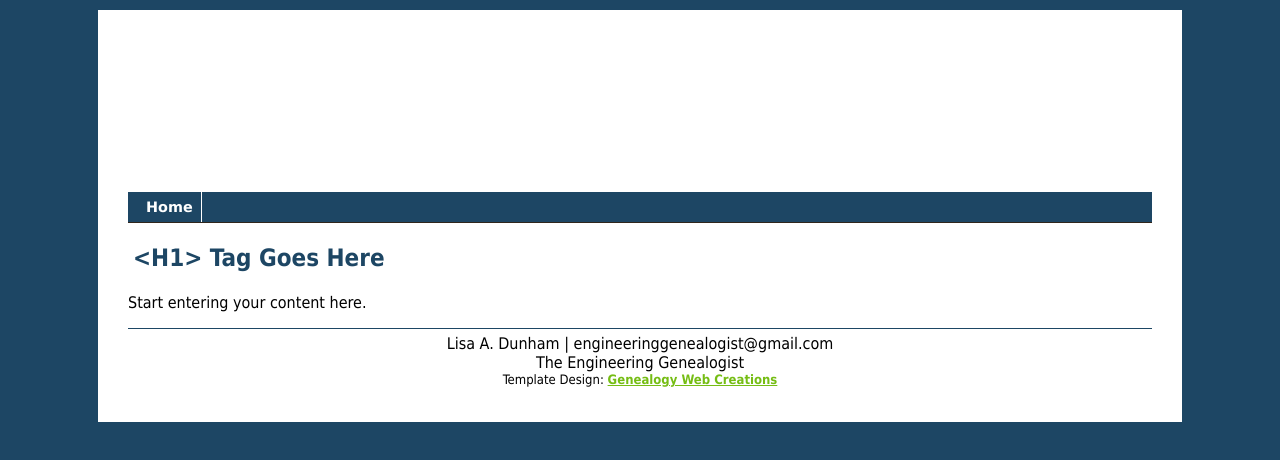
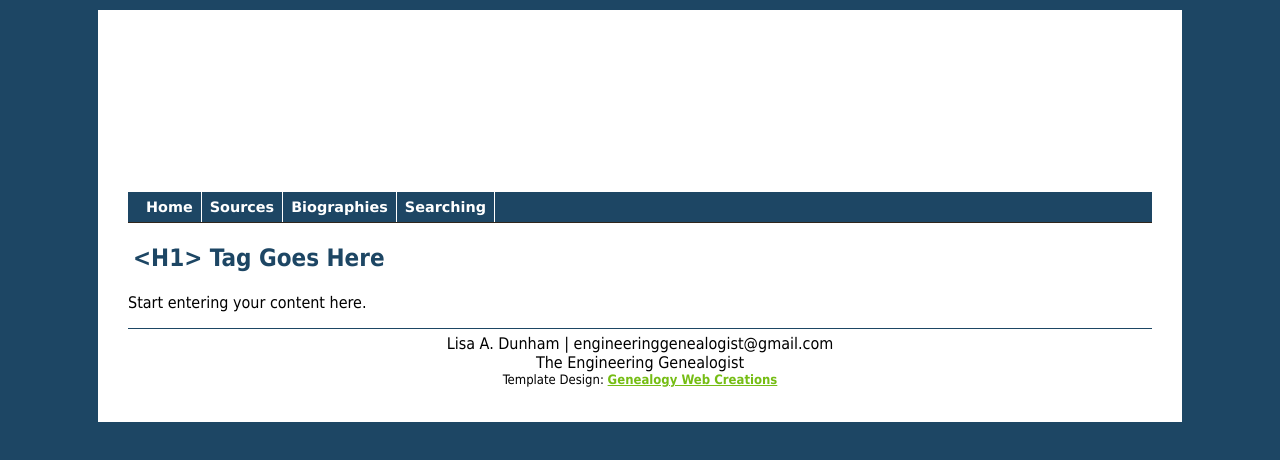
Before and after one commit to rockengineer49/ladunham, a plain HTML site: page gen/Template/index.html in a window 1280 px wide. Drawn offline with Linux system fonts and the light colour scheme; files that its build step writes are made by us from their sources.

Commit message:
Add Tabs

```diff
--- a/gen/Template/index.html
+++ b/gen/Template/index.html
@@ -28,12 +28,12 @@
 	<div class="mattblacktabs">
 		<ul>
 			<li><a href="https://ladunham.com/" title="https://ladunham.com/">Home</a></li>
-			<!--<li><a href="#" title="null link">Contact Me</a></li>
-			<li><a href="#" title="null link">Site Map</a></li>
-			<li><a href="#" title="null link">Link</a></li>
-			<li><a href="#" title="null link">Long Link</a></li>
-			<li><a href="#" title="null link">Link</a></li>
-			<li><a href="#" title="null link">Long Link</a></li>-->
+			<li><a href="https://ladunham.com/gen/sources" title="Sources">Sources</a></li>
+			<li><a href="https://ladunham.com/gen/bio" title="Bio">Biographies</a></li>
+			<li><a href="https://ladunham.com/gen/search" title="Searching">Searching</a></li>
+			<!--<li><a href="#" title="null link">Long Link</a></li>
+			<!--<li><a href="#" title="null link">Link</a></li>
+			<!--<li><a href="#" title="null link">Long Link</a></li>-->
 		</ul>
 	</div>
 <!-- End of Top navigation -->
```
Also changed, not shown: gen/bio/aedunham/index.html (+6 -6 lines), gen/sources/DunhamBible/index.html (+2 -2 lines), gen/sources/HarrisBible/index.html (+2 -3 lines), gen/sources/clharrisalbum/index.html (+2 -2 lines), gen/sources/dunham/index.html (+2 -2 lines), gen/sources/eaharrisalbum/index.html (+5 -3 lines), gen/sources/harris/index.html (+2 -2 lines), gen/sources/kottmann/index.html (+2 -2 lines).
